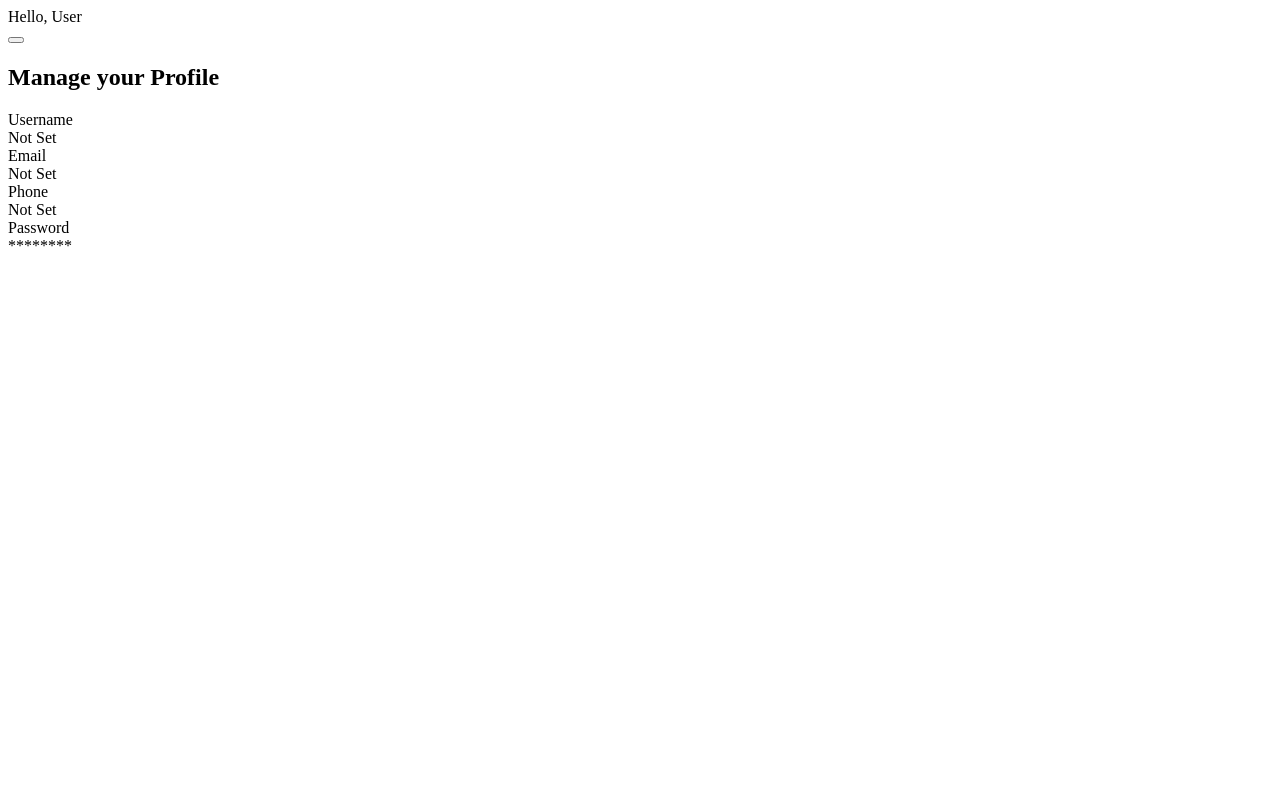
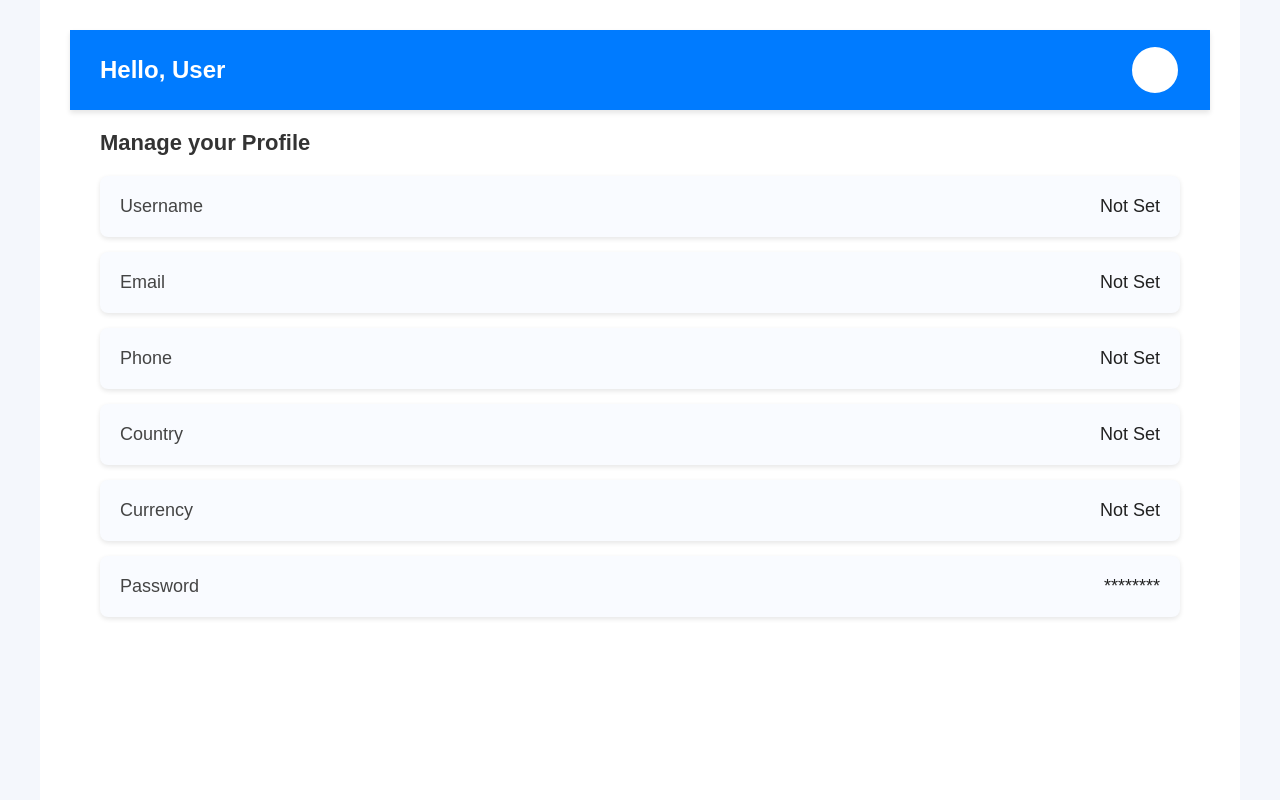
Before and after one commit to Slicedpineapples/CashFlow, a Flask app: template front/templates/profile.html in a window 1280 px wide. Run offline with Flask 3, Linux system fonts and the light colour scheme; the template is opened without the code that fills it, so the values that code supplies are empty.

Commit message:
Final touches for the day

```diff
--- a/back/welcome.py
+++ b/back/welcome.py
@@ -2,6 +2,9 @@ import requests
 from server import connect
 import hashlib
 from curr import get_currency
+from flask import request, jsonify
+from server import connect
+
 
 global message
 message = ""
@@ -84,10 +87,10 @@ def login(username, password):
             email = result[1]
             counrty = result[3]
             currency = result[4]
-            # email = result[2]
+            phone = result[2]
             message = "Login successful!"
             # return f'userid{userid}, email{email}, country{counrty}, currency{currency}, message{message}'#debugging only
-            return userid, email, counrty, currency, message
+            return userid, email, counrty, currency, phone, message
 
         else:
             message = "Invalid username or password"
@@ -102,5 +105,61 @@ def login(username, password):
         if connection:
             connection.close()
 
-# print(login("pecs1", "pecs")) #Debugging only
-# print(signUp("webdev", "webde@mail.com", "webdev", "1234567890")) #Debugging only
+import hashlib
+from server import connect
+from curr import get_currency  # Assuming this function exists to get currency based on country
+
+def updateProfile(userId):
+    try:
+        connection = connect()
+        cursor = connection.cursor()
+
+        # User input for new values (can be adjusted for a form or API later)
+        new_email = input("Enter new email: ")
+        new_phone = input("Enter new phone number: ")
+        new_country = input("Enter new country: ")
+        new_currency = get_currency(new_country)
+
+        # Get the old user values from the database
+        cursor.execute("SELECT email, phone, region, currency FROM user WHERE id = %s", (userId,))
+        old_values = cursor.fetchone()
+
+        # If no user is found with this userId
+        if not old_values:
+            return "User not found."
+
+        # Check if the new value is provided, else keep the old value
+        if not new_email:
+            new_email = old_values[0]  # Keep old email
+        if not new_phone:
+            new_phone = old_values[1]  # Keep old phone number
+        if not new_country:
+            new_country = old_values[2]  # Keep old country
+        if not new_currency:
+            new_currency = old_values[3]  # Keep old currency
+
+        # Update the user profile with the new values
+        sql = """
+            UPDATE user
+            SET email = %s, phone = %s, region = %s, currency = %s
+            WHERE id = %s
+        """
+        values = (new_email, new_phone, new_country, new_currency, userId)
+        cursor.execute(sql, values)
+        connection.commit()
+
+        message = "Profile updated successfully!"
+
+    except Exception as e:
+        message = f"Something went wrong: {e}"
+        print("Error:", e)
+
+    finally:
+        if cursor:
+            cursor.close()
+        if connection:
+            connection.close()
+
+    return message
+
+updateProfile(2)
--- a/front/static/login.js
+++ b/front/static/login.js
@@ -25,8 +25,10 @@ document.getElementById('loginForm').addEventListener('submit', async (e) => {
         sessionStorage.setItem('sessionId', userID);
         sessionStorage.setItem('userName', username);
         sessionStorage.setItem('email', result.message[1]);
-        sessionStorage.setItem('currency', result.message[2]);
-        document.getElementById('loginMessage').innerText = result.message[3];
+        sessionStorage.setItem('country', result.message[2]);
+        sessionStorage.setItem('currency', result.message[3]);
+        sessionStorage.setItem('phone', result.message[4]);
+        document.getElementById('loginMessage').innerText = result.message[5];
         await new Promise(resolve => setTimeout(resolve, 1000));
         window.location.href = 'home.html';
     } else {
--- a/front/static/profile.js
+++ b/front/static/profile.js
@@ -4,12 +4,15 @@ document.addEventListener("DOMContentLoaded", () => {
         const username = sessionStorage.getItem("userName");
         const email = sessionStorage.getItem("email");
         const phone = sessionStorage.getItem("phone");
+        const country = sessionStorage.getItem("country");
         const currency = sessionStorage.getItem("currency");
 
         document.getElementById("userName").innerText = username || "User";
         document.getElementById("profileUsername").innerText = username || "Not Set";
         document.getElementById("profileEmail").innerText = email || "Not Set";
         document.getElementById("profilePhone").innerText = phone || "Not Set";
+        document.getElementById("profileCountry").innerText = country||"Not Set";
+        document.getElementById("profileCurrency").innerText = currency || "Not Set";
         document.getElementById("profilePassword").innerText = "********"; // Masked for security
     }
 
--- /dev/null
+++ b/front/style/profile.css
@@ -0,0 +1,168 @@
+/* General Styles */
+* {
+    margin: 0;
+    padding: 0;
+    box-sizing: border-box;
+    font-family: "Poppins", sans-serif;
+}
+
+body {
+    background: #f4f7fc;
+    display: flex;
+    justify-content: center;
+    align-items: flex-start;
+    min-height: 100vh;
+}
+
+/* Profile Container - Full width on large screens */
+.profile {
+    width: 100%;
+    max-width: 1200px;
+    background: #fff;
+    padding: 30px;
+    border-radius: 0;
+    box-shadow: none;
+    display: flex;
+    flex-direction: column;
+    min-height: 100vh;
+}
+
+/* Header */
+.header {
+    display: flex;
+    justify-content: space-between;
+    align-items: center;
+    background: #007bff;
+    color: white;
+    padding: 15px 30px;
+    border-radius: 0;
+    box-shadow: 0px 3px 5px rgba(0, 0, 0, 0.1);
+}
+
+.title {
+    font-size: 24px;
+    font-weight: 600;
+}
+
+#fullDate {
+    font-size: 14px;
+    opacity: 0.8;
+}
+
+.home-button {
+    width: 40px;
+    height: 40px;
+    background: url('home-icon.svg') no-repeat center;
+    background-size: cover;
+    border: none;
+    cursor: pointer;
+}
+
+/* Content Area */
+.content {
+    flex-grow: 1;
+    padding: 20px 30px;
+}
+
+/* Profile Section */
+.section h2 {
+    font-size: 22px;
+    color: #333;
+    margin-bottom: 20px;
+}
+
+/* Profile Cards */
+.card {
+    background: #f9fbff;
+    padding: 20px;
+    border-radius: 8px;
+    display: flex;
+    justify-content: space-between;
+    align-items: center;
+    margin-bottom: 15px;
+    box-shadow: 0 2px 5px rgba(0, 0, 0, 0.1);
+    transition: transform 0.2s ease-in-out;
+}
+
+.card:hover {
+    transform: scale(1.01);
+}
+
+.label {
+    font-size: 18px;
+    font-weight: 500;
+    color: #444;
+}
+
+.value {
+    font-size: 18px;
+    color: #222;
+    cursor: pointer;
+    transition: color 0.3s;
+}
+
+.value:hover {
+    color: #007bff;
+}
+
+/* Responsive Design */
+@media (max-width: 800px) {
+    .profile {
+        width: 100%;
+        padding: 20px;
+    }
+
+    .header {
+        flex-direction: column;
+        text-align: center;
+        padding: 15px;
+    }
+
+    .content {
+        padding: 15px;
+    }
+
+    .card {
+        flex-direction: column;
+        align-items: flex-start;
+        padding: 15px;
+    }
+
+    .value {
+        margin-top: 5px;
+    }
+}
+.home-button {
+    width: 40px;
+    height: 40px;
+    background: #fff url('../static/home-icon.svg') no-repeat center;
+    background-size: cover;
+    border: 2px solid white;
+    border-radius: 50%;
+    cursor: pointer;
+    transition: background 0.3s, transform 0.2s;
+}
+
+.home-button:hover {
+    transform: scale(1.1);
+    background-color: rgba(255, 255, 255, 0.8);
+}
+.home-button {
+    width: 50px;
+    height: 50px;
+    font-size: 24px;
+    text-align: center;
+    line-height: 50px;
+    background: #fff;
+    color: #007bff;
+    border: 2px solid #007bff;
+    border-radius: 50%;
+    cursor: pointer;
+    transition: transform 0.2s, background 0.3s;
+}
+
+.home-button:hover {
+    background: #007bff;
+    color: white;
+    transform: scale(1.1);
+}
--- a/front/templates/profile.html
+++ b/front/templates/profile.html
@@ -4,7 +4,7 @@
     <meta charset="UTF-8">
     <meta name="viewport" content="width=device-width, initial-scale=1.0">
     <title>User Profile</title>
-    <link rel="stylesheet" href="">
+    <link rel="stylesheet" href="../style/profile.css">
 </head>
 <body>
     <div class="profile">
@@ -30,6 +30,14 @@
                     <div class="value" id="profilePhone"></div>
                 </div>
                 <div class="card profile-card">
+                    <div class="label">Country</div>
+                    <div class="value" id="profileCountry"></div>
+                </div>
+                <div class="card profile-card">
+                    <div class="label">Currency</div>
+                    <div class="value" id="profileCurrency"></div>
+                </div>
+                <div class="card profile-card">
                     <div class="label">Password</div>
                     <div class="value" id="profilePassword"></div>
                 </div>
```
Also changed, not shown: 1 other file.
